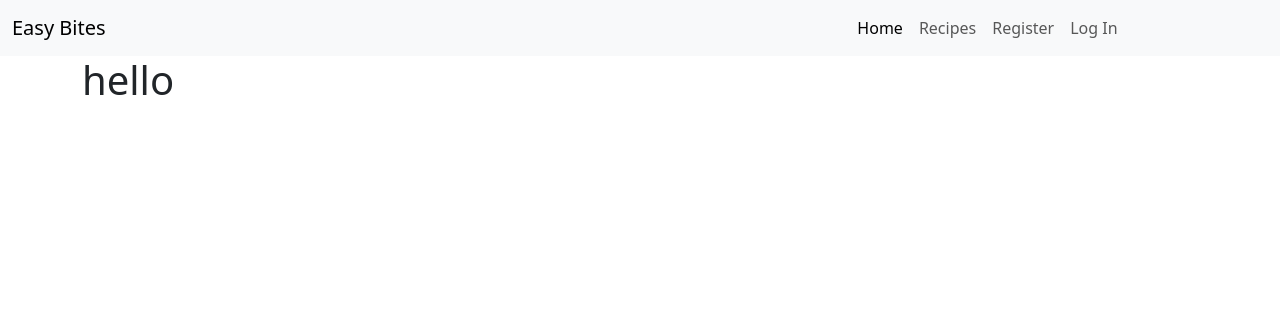
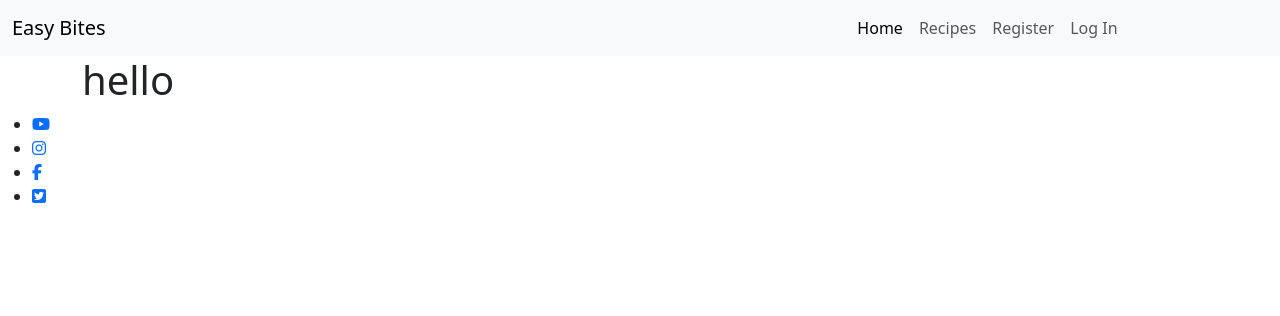
Before and after one commit to LanaCreegan/pp4, a Django app: template home/templates/index.html in a window 1280 px wide. Shown: the top 316 px of the page. Run offline with Django 3.2, Linux system fonts and the light colour scheme; the template is opened without the code that fills it, so the values that code supplies are empty; parts of the project's set-up code (start-up, migrations or seed data) failed here and were passed over; some libraries are stand-ins or nearby versions.

Commit message:
Add footer to base.html

```diff
--- a/easybites/settings.py
+++ b/easybites/settings.py
@@ -33,7 +33,7 @@ SECRET_KEY = os.environ.get('SECRET_KEY')
 # SECURITY WARNING: don't run with debug turned on in production!
 DEBUG = True
 
-ALLOWED_HOSTS = ['easy-bites-pp4-ebf95025fac0.herokuapp.com', '8000-lanacreegan-pp4-k9gcflf5i70.ws-eu101.gitpod.io', 'localhost']
+ALLOWED_HOSTS = ['easy-bites-pp4-ebf95025fac0.herokuapp.com', '8000-lanacreegan-pp4-k9gcflf5i70.ws-eu102.gitpod.io', 'localhost']
 
 
 # Application definition
--- a/templates/base.html
+++ b/templates/base.html
@@ -10,6 +10,7 @@
 
     <link rel="stylesheet" href="{% static 'css/style.css' %}">
     <link href="https://cdn.jsdelivr.net/npm/bootstrap@5.3.0/dist/css/bootstrap.min.css" rel="stylesheet" integrity="sha384-9ndCyUaIbzAi2FUVXJi0CjmCapSmO7SnpJef0486qhLnuZ2cdeRhO02iuK6FUUVM" crossorigin="anonymous">
+    <script src="https://cdn.jsdelivr.net/npm/bootstrap@5.3.0/dist/js/bootstrap.bundle.min.js" integrity="sha384-geWF76RCwLtnZ8qwWowPQNguL3RmwHVBC9FhGdlKrxdiJJigb/j/68SIy3Te4Bkz" crossorigin="anonymous"></script>
 
     <title>Easy Bites</title>
   </head>
@@ -56,7 +57,32 @@
 
       {% endblock %}
     </main>
-    <script src="https://cdn.jsdelivr.net/npm/bootstrap@5.3.0/dist/js/bootstrap.bundle.min.js" integrity="sha384-geWF76RCwLtnZ8qwWowPQNguL3RmwHVBC9FhGdlKrxdiJJigb/j/68SIy3Te4Bkz" crossorigin="anonymous"></script>
+    <footer>
+      <div class="page-width">
+          <ul class="social-networks">
+              <li>
+                  <a href="https://www.youtube.com/" target="_blank" rel="noopener"
+                      aria-label="Visit our Youtube channel (opens in a new tab)"><i
+                          class="fa-brands fa-youtube"></i></a>
+              </li>
+              <li>
+                  <a href="https://www.instagram.com/" target="_blank" rel="noopener"
+                      aria-label="Visit our Instagram page (opens in a new tab)"><i
+                          class="fa-brands fa-instagram"></i></a>
+              </li>
+              <li>
+                  <a href="https://www.facebook.com/" target="_blank" rel="noopener"
+                      aria-label="Visit our Facebook page (opens in a new tab)"><i
+                          class="fa-brands fa-facebook-f"></i></a>
+              </li>
+              <li>
+                  <a href="https://www.twitter.com/" target="_blank" rel="noopener"
+                      aria-label="Visit our Twitter page (opens in a new tab)"><i
+                          class="fa-brands fa-square-twitter"></i></a>
+              </li>
+          </ul>
+      </div>
+  </footer>
     <script src="https://kit.fontawesome.com/ba9ae38aaf.js" crossorigin="anonymous"></script>
   </body>
 </html>
```
